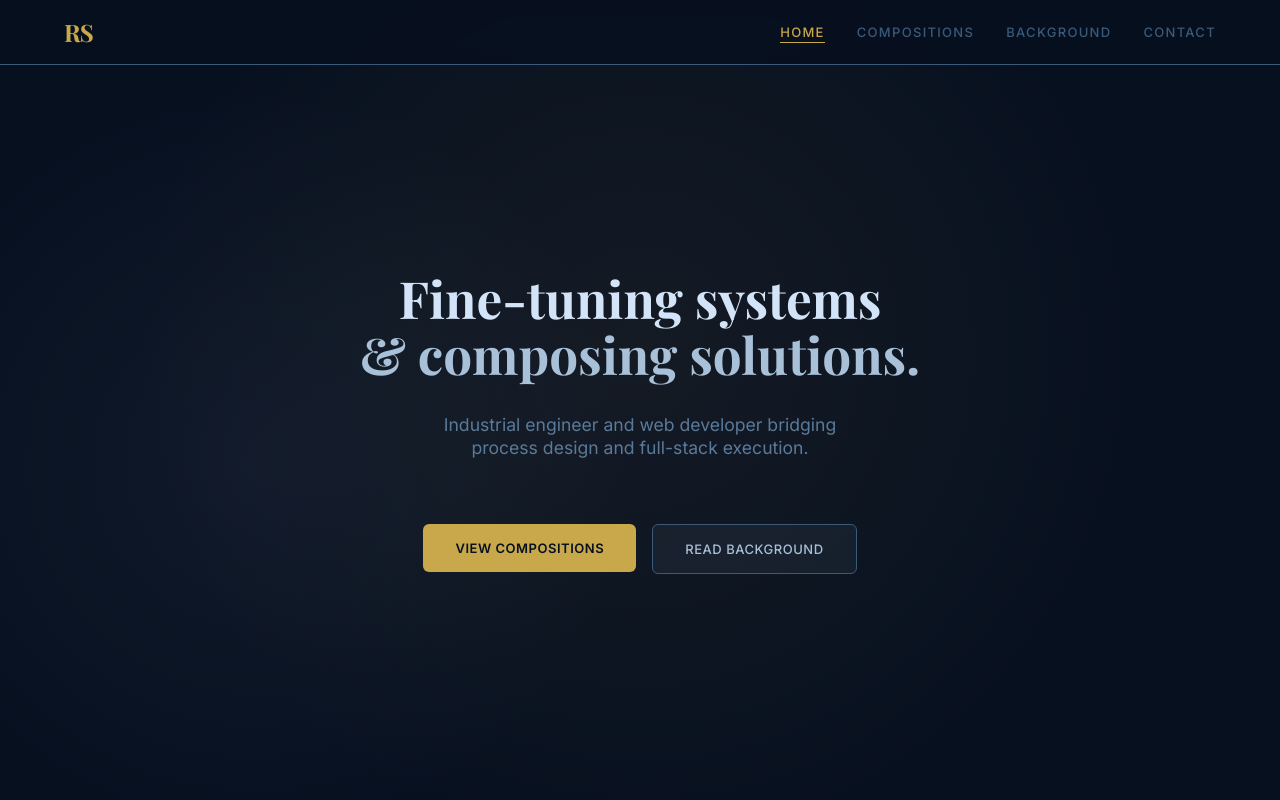
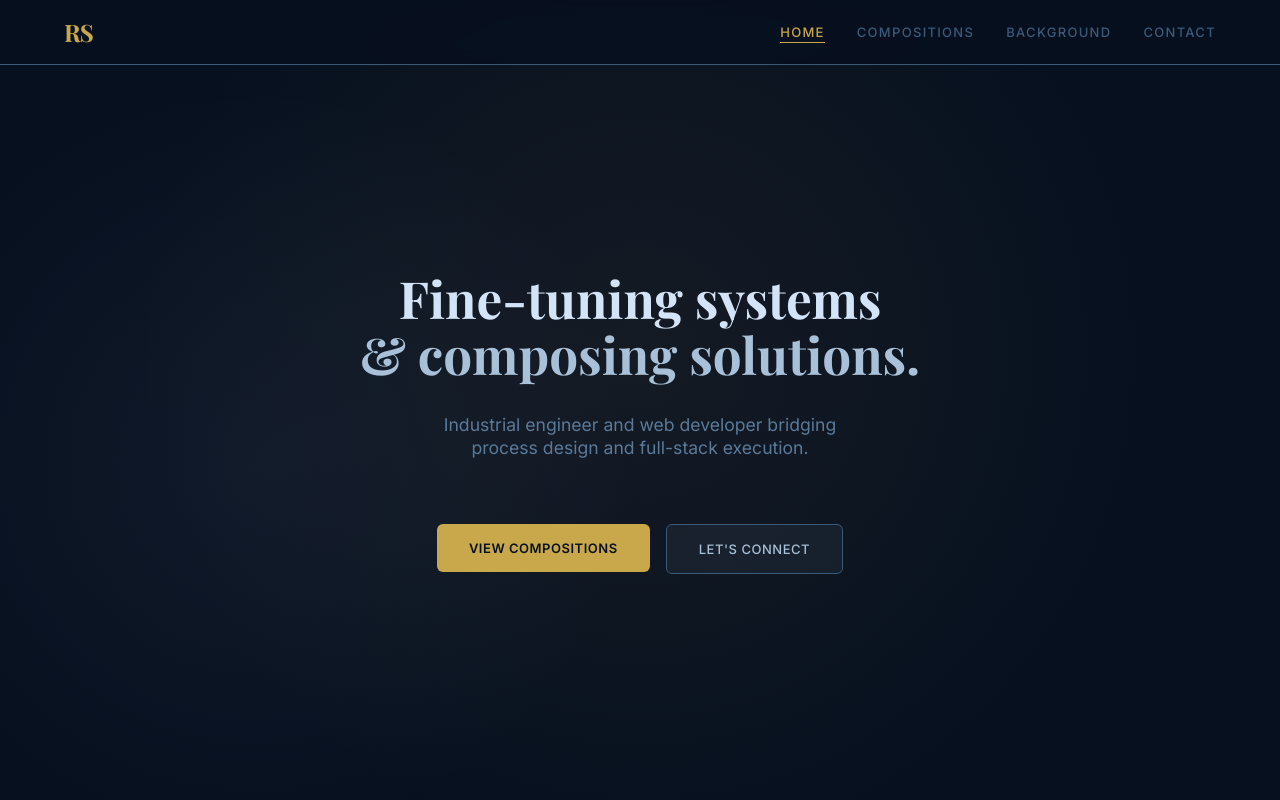
Before and after one commit to Ange-09/ryansantiago-webdev, a Next.js app: page / in a window 1280 px wide. Shown: the top 800 px of the page. Built offline with nearby package versions, Linux system fonts and the light colour scheme.

Commit message:
CTA button

```diff
--- a/src/app/(main)/home/HeroSection/HeroSection.tsx
+++ b/src/app/(main)/home/HeroSection/HeroSection.tsx
@@ -28,9 +28,9 @@ export default function HeroSection() {
               </button>
             </Link>
 
-            <Link href="/background">
+            <Link href="/contact">
               <button className={styles.btnGhost} type="button">
-                Read Background
+                Let's Connect
               </button>
             </Link>
           </div>
```
